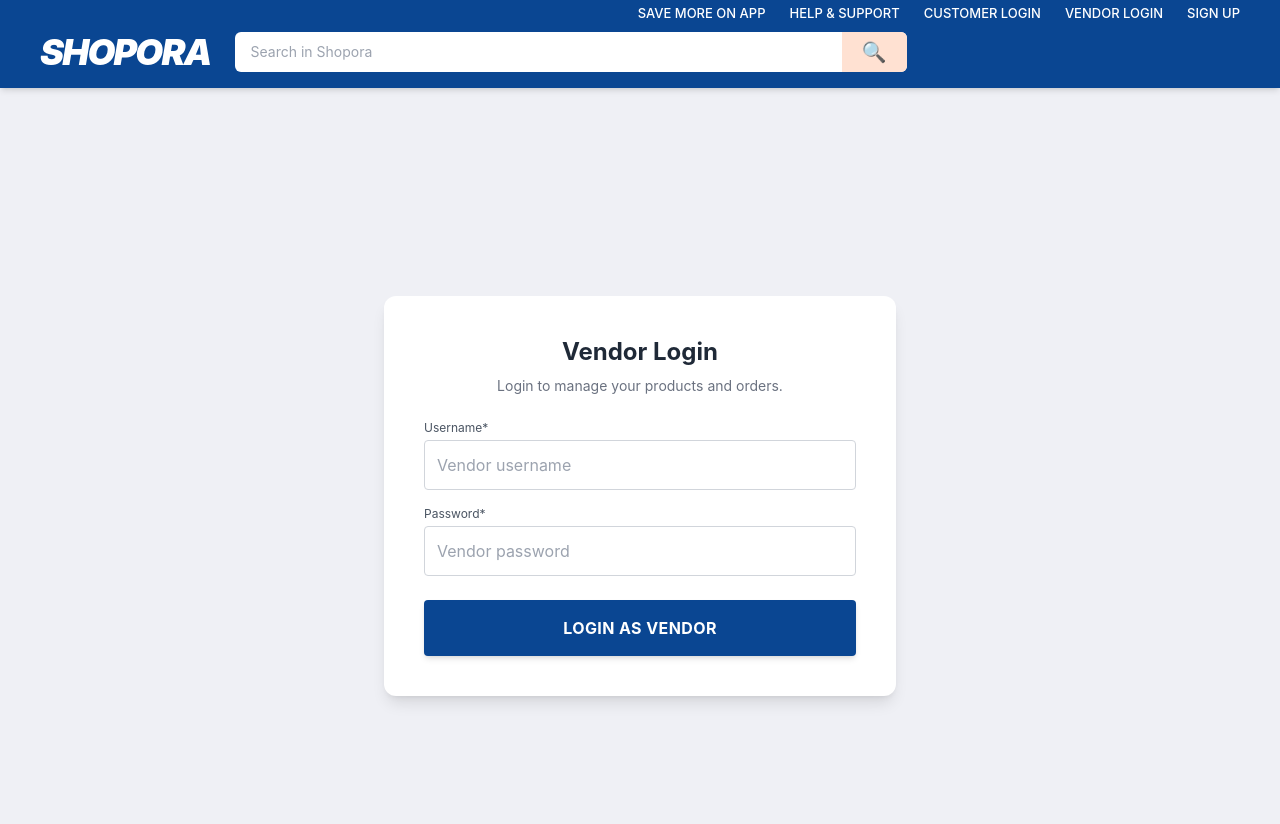
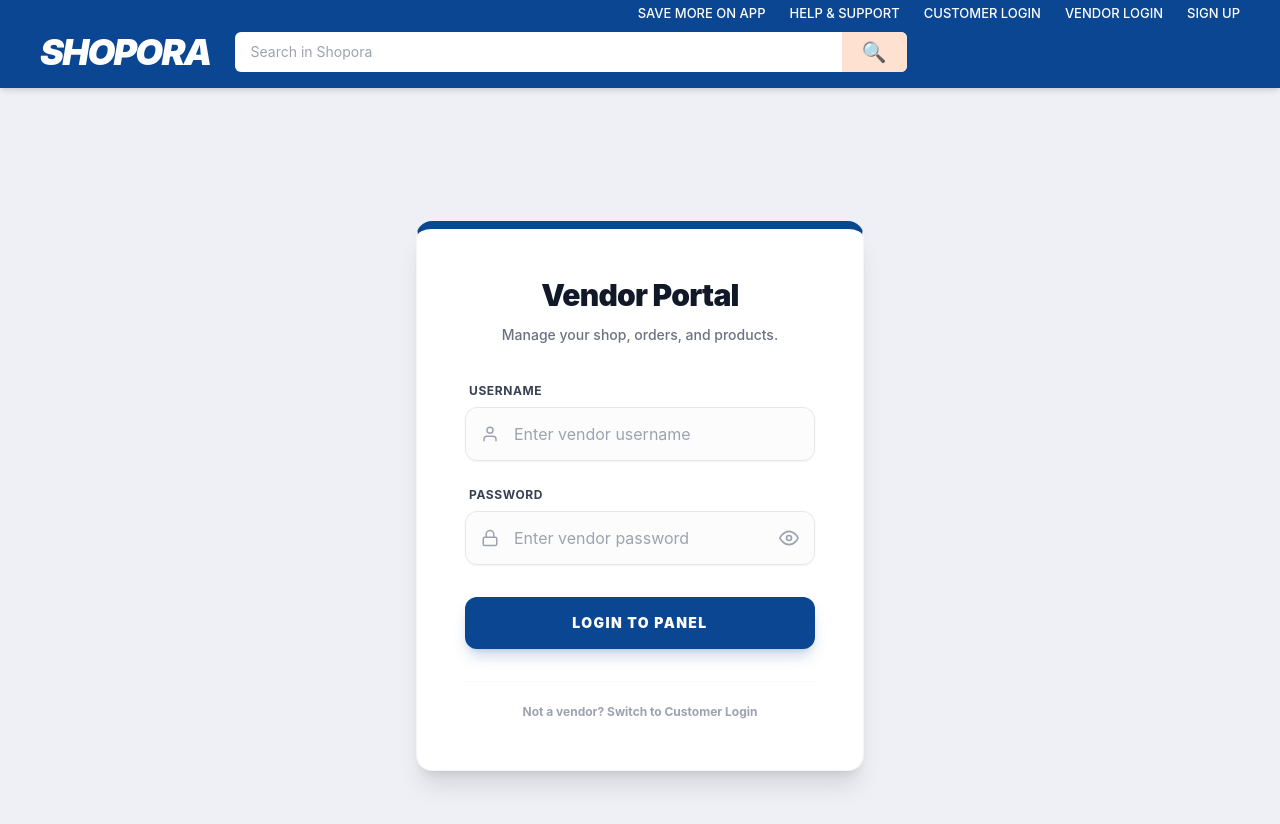
Before and after one commit to sameer9860/E-Commerce, a React (Vite) app in the folder ecommerce-frontend/: page /vendor-login in a window 1280 px wide. Shown: the top 824 px of the page. Built offline with nearby package versions, Linux system fonts and the light colour scheme.

Commit message:
Updated vendor login page

```diff
--- a/ecommerce-frontend/src/pages/VendorLogin.jsx
+++ b/ecommerce-frontend/src/pages/VendorLogin.jsx
@@ -1,14 +1,21 @@
 import { useState } from "react";
-import { useNavigate } from "react-router-dom";
+import { useNavigate, Link } from "react-router-dom";
+import toast from "react-hot-toast";
+import { FiEye, FiEyeOff, FiLock, FiUser } from "react-icons/fi";
 import API from "../api";
 
 export default function VendorLogin() {
   const [username, setUsername] = useState("");
   const [password, setPassword] = useState("");
+  const [showPassword, setShowPassword] = useState(false);
   const [loading, setLoading] = useState(false);
   const navigate = useNavigate();
 
   const handleLogin = async () => {
+    if (!username || !password) {
+      toast.error("Please fill in all fields.");
+      return;
+    }
     try {
       setLoading(true);
       const res = await API.post("token/", { username, password });
@@ -16,15 +23,16 @@ export default function VendorLogin() {
       const me = await API.get("me/");
       if (me.data.role !== "vendor") {
         localStorage.removeItem("token");
-        alert("This account is not a vendor.");
+        toast.error("This account is not a vendor.");
         return;
       }
+      toast.success("Welcome back!");
       if (!me.data.is_approved) {
-        alert("Vendor account is not approved yet. Ask admin to approve.");
+        toast.error("Your account is pending approval.", { duration: 5000 });
       }
       navigate("/vendor");
     } catch {
-      alert("Vendor login failed. Check credentials.");
+      toast.error("Vendor login failed. Check credentials.");
     } finally {
       setLoading(false);
     }
@@ -32,42 +40,85 @@ export default function VendorLogin() {
 
   return (
     <div className="min-h-screen bg-[#eff0f5] flex items-center justify-center p-6">
-      <div className="bg-white rounded-xl shadow-lg p-10 w-full max-w-lg space-y-6">
-        <div className="text-center space-y-2">
-          <h2 className="text-2xl font-bold text-gray-800">Vendor Login</h2>
-          <p className="text-sm text-gray-500">Login to manage your products and orders.</p>
+      <div className="bg-white rounded-2xl shadow-xl p-8 md:p-12 w-full max-w-md space-y-8 border border-gray-100 border-t-8 border-t-[#0a4692]">
+        <div className="text-center space-y-3">
+          <h2 className="text-3xl font-black text-gray-900 tracking-tight">
+            Vendor Portal
+          </h2>
+          <p className="text-sm text-gray-500 font-medium">
+            Manage your shop, orders, and products.
+          </p>
         </div>
 
-        <div className="space-y-4">
-          <div>
-            <label className="text-xs text-gray-600 block mb-1">Username*</label>
+        <div className="space-y-5">
+          <div className="space-y-1.5">
+            <label className="text-xs font-bold text-gray-700 uppercase tracking-wider ml-1">
+              Username
+            </label>
+            <div className="relative group">
+              <span className="absolute left-4 top-1/2 -translate-y-1/2 text-gray-400 group-focus-within:text-[#0a4692] transition-colors">
+                <FiUser size={18} />
+              </span>
               <input
                 type="text"
                 value={username}
                 onChange={(e) => setUsername(e.target.value)}
-              className="w-full p-3 rounded border border-gray-300 bg-white text-gray-900 focus:outline-none focus:border-[#0a4692]"
-              placeholder="Vendor username"
+                className="w-full pl-12 pr-4 py-3.5 rounded-xl border border-gray-200 bg-gray-50/50 text-gray-900 focus:outline-none focus:border-[#0a4692] focus:bg-white transition-all shadow-sm"
+                placeholder="Enter vendor username"
               />
             </div>
-          <div>
-            <label className="text-xs text-gray-600 block mb-1">Password*</label>
+          </div>
+
+          <div className="space-y-1.5">
+            <label className="text-xs font-bold text-gray-700 uppercase tracking-wider ml-1">
+              Password
+            </label>
+            <div className="relative group">
+              <span className="absolute left-4 top-1/2 -translate-y-1/2 text-gray-400 group-focus-within:text-[#0a4692] transition-colors">
+                <FiLock size={18} />
+              </span>
               <input
-              type="password"
+                type={showPassword ? "text" : "password"}
                 value={password}
                 onChange={(e) => setPassword(e.target.value)}
-              className="w-full p-3 rounded border border-gray-300 bg-white text-gray-900 focus:outline-none focus:border-[#0a4692]"
-              placeholder="Vendor password"
+                className="w-full pl-12 pr-12 py-3.5 rounded-xl border border-gray-200 bg-gray-50/50 text-gray-900 focus:outline-none focus:border-[#0a4692] focus:bg-white transition-all shadow-sm"
+                placeholder="Enter vendor password"
               />
+              <button
+                type="button"
+                onClick={() => setShowPassword(!showPassword)}
+                className="absolute right-4 top-1/2 -translate-y-1/2 text-gray-400 hover:text-gray-600 transition-colors"
+                tabIndex="-1"
+              >
+                {showPassword ? <FiEyeOff size={20} /> : <FiEye size={20} />}
+              </button>
+            </div>
           </div>
         </div>
 
         <button
           onClick={handleLogin}
           disabled={loading}
-          className="w-full bg-[#0a4692] text-white font-bold py-4 rounded hover:bg-[#083a78] transition-colors shadow-md uppercase tracking-wide"
+          className="w-full bg-[#0a4692] text-white font-black py-4 rounded-xl hover:bg-[#083a78] active:scale-[0.98] transition-all shadow-lg shadow-[#0a4692]/20 uppercase tracking-widest text-sm"
         >
-          {loading ? "LOGGING IN..." : "LOGIN AS VENDOR"}
+          {loading ? (
+            <div className="flex items-center justify-center gap-2">
+              <div className="w-4 h-4 border-2 border-white/30 border-t-white rounded-full animate-spin" />
+              <span>Checking...</span>
+            </div>
+          ) : (
+            "Login to Panel"
+          )}
         </button>
+
+        <div className="text-center pt-4 border-t border-gray-50">
+          <Link
+            to="/login"
+            className="text-xs font-bold text-gray-400 hover:text-[#0a4692] transition-colors"
+          >
+            Not a vendor? Switch to Customer Login
+          </Link>
+        </div>
       </div>
     </div>
   );
```
Lines whose indentation alone changed are shown as unchanged.
